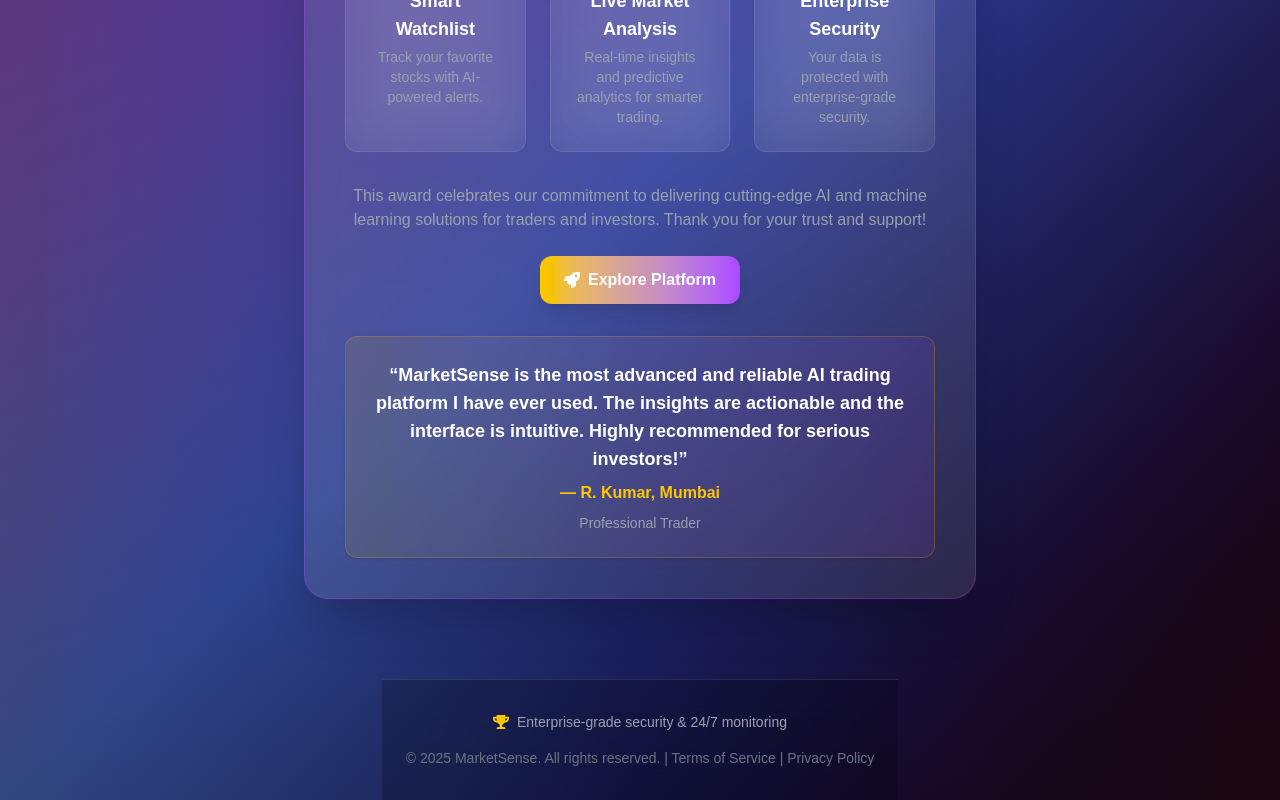
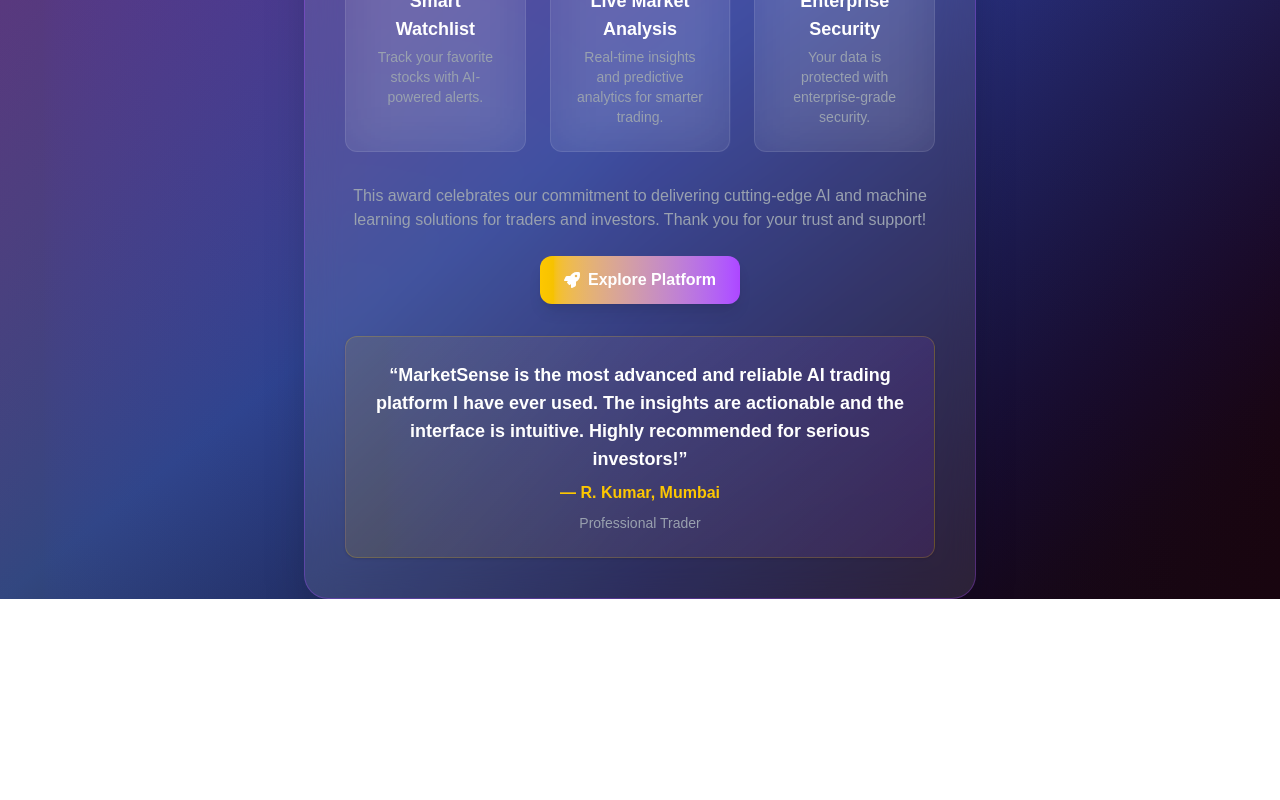
Before and after one commit to hemantmm/StockMarketAnalysis, a Next.js app in the folder frontend/: page /BestAIPlatform in a window 1280 px wide. Shown: the part 409-1209 px from the top of the page. After the commit the page ends 1008 px from the top, so only its background shows below. Built offline with nearby package versions, Linux system fonts and the light colour scheme.

Commit message:
fix: revert the changes
Signed-off-by: Hemant M Mehta <hemant29mehta@gmail.com>

```diff
--- a/frontend/src/app/ActiveStocks/page.tsx
+++ b/frontend/src/app/ActiveStocks/page.tsx
@@ -445,10 +445,10 @@
         <div className="max-w-7xl mx-auto text-center">
           <div className="flex items-center justify-center space-x-2 mb-4">
             <FaTrophy className="text-orange-400" />
-            <span className="text-sm text-gray-400">Enterprise-grade security & 24/7 monitoring</span>
+            <span className="text-sm text-gray-400">Real-time market data & advanced analytics</span>
           </div>
           <p className="text-gray-500 text-sm">
-            © 2025 MarketSense. All rights reserved. | Terms of Service | Privacy Policy
+            © 2025 MarketSense Active Stocks. Data updated in real-time.
           </p>
         </div>
       </footer>
--- a/frontend/src/app/BestAIPlatform/page.tsx
+++ b/frontend/src/app/BestAIPlatform/page.tsx
@@ -74,17 +74,6 @@
           <div className="text-gray-400 text-sm mt-2">Professional Trader</div>
         </div>
       </div>
-      <footer className="relative z-10 mt-20 px-6 py-8 border-t border-white/10 backdrop-blur-xl bg-black/20">
-        <div className="max-w-7xl mx-auto text-center">
-          <div className="flex items-center justify-center space-x-2 mb-4">
-            <FaTrophy className="text-yellow-400" />
-            <span className="text-sm text-gray-400">Enterprise-grade security & 24/7 monitoring</span>
-          </div>
-          <p className="text-gray-500 text-sm">
-            © 2025 MarketSense. All rights reserved. | Terms of Service | Privacy Policy
-          </p>
-        </div>
-      </footer>
     </div>
   );
 };
--- a/frontend/src/app/HoldStock/page.tsx
+++ b/frontend/src/app/HoldStock/page.tsx
@@ -533,10 +533,10 @@
         <div className="max-w-7xl mx-auto text-center">
           <div className="flex items-center justify-center space-x-2 mb-4">
             <FaHeart className="text-purple-400" />
-            <span className="text-sm text-gray-400">Enterprise-grade security & 24/7 monitoring</span>
+            <span className="text-sm text-gray-400">Smart investment decisions with some insights</span>
           </div>
           <p className="text-gray-500 text-sm">
-            © 2025 MarketSense. All rights reserved. | Terms of Service | Privacy Policy
+            © 2025 MarketSense. Professional investment advisory powered by advanced analytics.
           </p>
         </div>
       </footer>
--- a/frontend/src/app/Portfolio/page.tsx
+++ b/frontend/src/app/Portfolio/page.tsx
@@ -417,18 +417,6 @@
             </div>
           )}
         </div>
-
-        <footer className="relative z-10 mt-20 px-6 py-8 border-t border-white/10 backdrop-blur-xl bg-black/20">
-          <div className="max-w-7xl mx-auto text-center">
-            <div className="flex items-center justify-center space-x-2 mb-4">
-              <FaChartPie className="text-green-400" />
-              <span className="text-sm text-gray-400">Enterprise-grade security & 24/7 monitoring</span>
-            </div>
-            <p className="text-gray-500 text-sm">
-              © 2025 MarketSense. All rights reserved. | Terms of Service | Privacy Policy
-            </p>
-          </div>
-        </footer>
       </div>
     </div>
   );
--- a/frontend/src/app/StockSearchs/page.tsx
+++ b/frontend/src/app/StockSearchs/page.tsx
@@ -1309,17 +1309,6 @@
           </div>
         </main>
       </div>
-      <footer className="relative z-10 mt-20 px-6 py-8 border-t border-white/10 backdrop-blur-xl bg-black/20">
-        <div className="max-w-7xl mx-auto text-center">
-          <div className="flex items-center justify-center space-x-2 mb-4">
-            <FaChartLine className="text-cyan-400" />
-            <span className="text-sm text-gray-400">Enterprise-grade security & 24/7 monitoring</span>
-          </div>
-          <p className="text-gray-500 text-sm">
-            © 2025 MarketSense. All rights reserved. | Terms of Service | Privacy Policy
-          </p>
-        </div>
-      </footer>
     </div>
   );
 };
--- a/frontend/src/app/Trading/page.tsx
+++ b/frontend/src/app/Trading/page.tsx
@@ -749,17 +749,6 @@
           </div>
         )}
       </div>
-      <footer className="relative z-10 mt-20 px-6 py-8 border-t border-white/10 backdrop-blur-xl bg-black/20">
-        <div className="max-w-7xl mx-auto text-center">
-          <div className="flex items-center justify-center space-x-2 mb-4">
-            <FaChartPie className="text-cyan-400" />
-            <span className="text-sm text-gray-400">Enterprise-grade security & 24/7 monitoring</span>
-          </div>
-          <p className="text-gray-500 text-sm">
-            © 2025 MarketSense. All rights reserved. | Terms of Service | Privacy Policy
-          </p>
-        </div>
-      </footer>
     </div>
   );
 }
--- a/frontend/src/app/Watchlist/page.tsx
+++ b/frontend/src/app/Watchlist/page.tsx
@@ -558,17 +558,6 @@
           </div>
         )}
       </div>
-      <footer className="relative z-10 mt-20 px-6 py-8 border-t border-white/10 backdrop-blur-xl bg-black/20">
-        <div className="max-w-7xl mx-auto text-center">
-          <div className="flex items-center justify-center space-x-2 mb-4">
-            <FaStar className="text-yellow-400" />
-            <span className="text-sm text-gray-400">Enterprise-grade security & 24/7 monitoring</span>
-          </div>
-          <p className="text-gray-500 text-sm">
-            © 2025 MarketSense. All rights reserved. | Terms of Service | Privacy Policy
-          </p>
-        </div>
-      </footer>
     </div>
   );
 };
```
